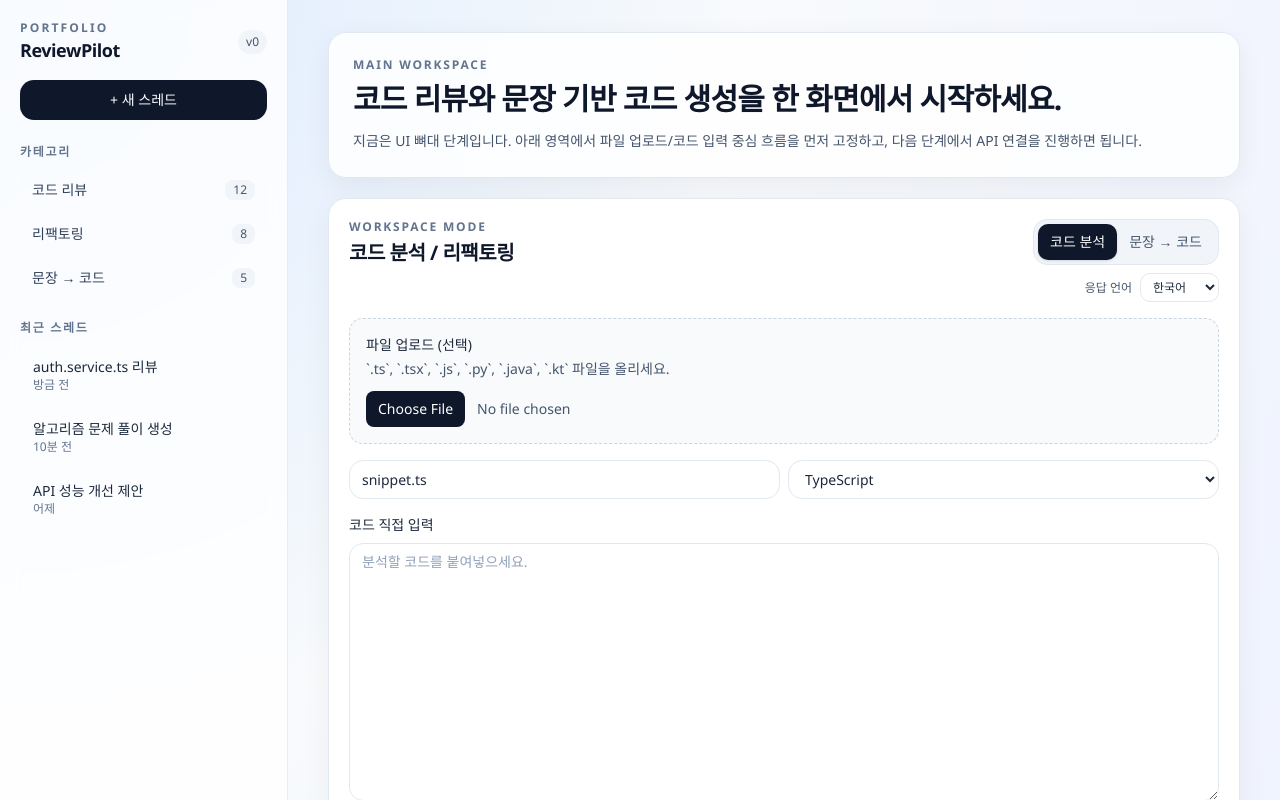
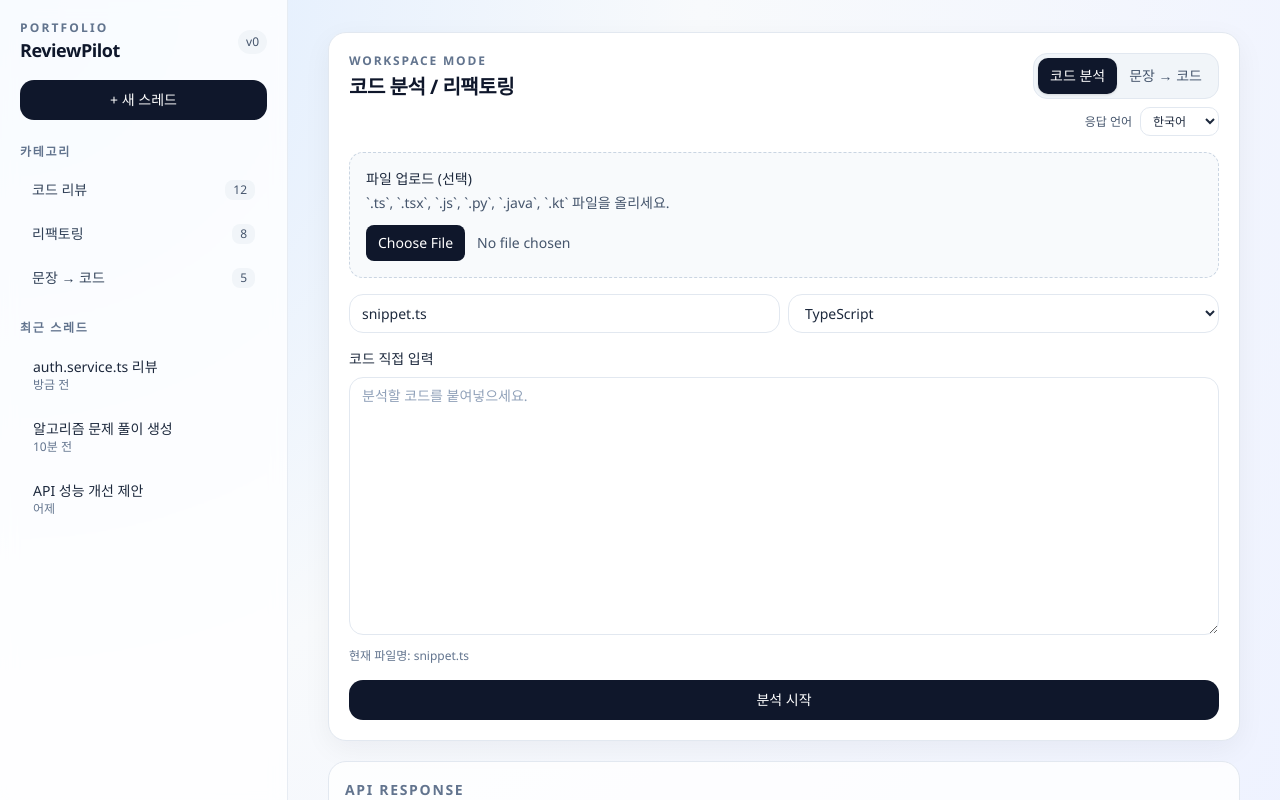
Before and after one commit to youngjoone/ai-code-reviewer, a Next.js app: page / in a window 1280 px wide. Shown: the top 800 px of the page. Built offline with nearby package versions, Linux system fonts and the light colour scheme.

Commit message:
chore: remove workspace intro section

```diff
--- a/src/app/page.tsx
+++ b/src/app/page.tsx
@@ -245,19 +245,6 @@ export default function Home() {
 
         <main className="flex-1 px-4 py-5 md:px-10 md:py-8">
           <div className="mx-auto flex w-full max-w-5xl flex-col gap-5">
-            <section className="rounded-2xl border border-slate-200 bg-white/85 p-5 shadow-[0_8px_28px_rgba(15,23,42,0.06)] md:p-6">
-              <p className="text-xs font-semibold uppercase tracking-[0.15em] text-slate-500">
-                Main Workspace
-              </p>
-              <h2 className="mt-2 text-2xl font-semibold tracking-tight text-slate-900 md:text-3xl">
-                코드 리뷰와 문장 기반 코드 생성을 한 화면에서 시작하세요.
-              </h2>
-              <p className="mt-3 text-sm leading-6 text-slate-600">
-                지금은 UI 뼈대 단계입니다. 아래 영역에서 파일 업로드/코드 입력 중심
-                흐름을 먼저 고정하고, 다음 단계에서 API 연결을 진행하면 됩니다.
-              </p>
-            </section>
-
             <WorkspacePanel
               mode={mode}
               responseLanguage={responseLanguage}
```
